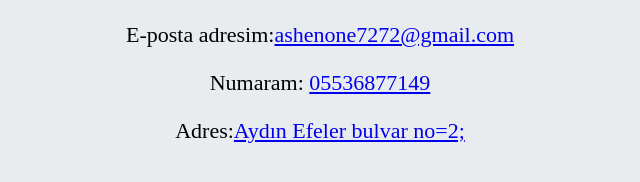
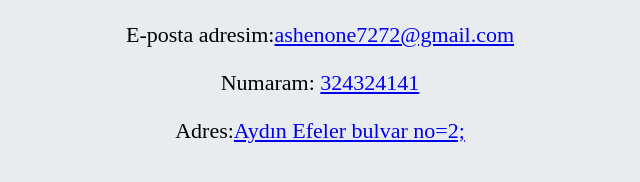
Before and after one commit to BakiAkgun1/Front-End-Applications, a plain HTML site: page PrimitiveMusicShop/connection.html in a window 1280 px wide. Shown: the part 214-396 px from the top of the page, 320-960 px from the left. Drawn offline with Linux system fonts and the light colour scheme.

Commit message:
Update connection.html

```diff
--- a/PrimitiveMusicShop/connection.html
+++ b/PrimitiveMusicShop/connection.html
@@ -23,7 +23,7 @@
     <center>
         <p class="font-medium">E-posta adresim:<a href="personal.html">ashenone7272@gmail.com</a><br> </p>
 
-        <p class="font-medium">Numaram: <a href="personal.html">05536877149</a></p>
+        <p class="font-medium">Numaram: <a href="personal.html">324324141</a></p>
         <p class="font-medium"> Adres:<a href="personal.html">Aydın Efeler bulvar no=2;</a> </p>
     </center>
 
```
